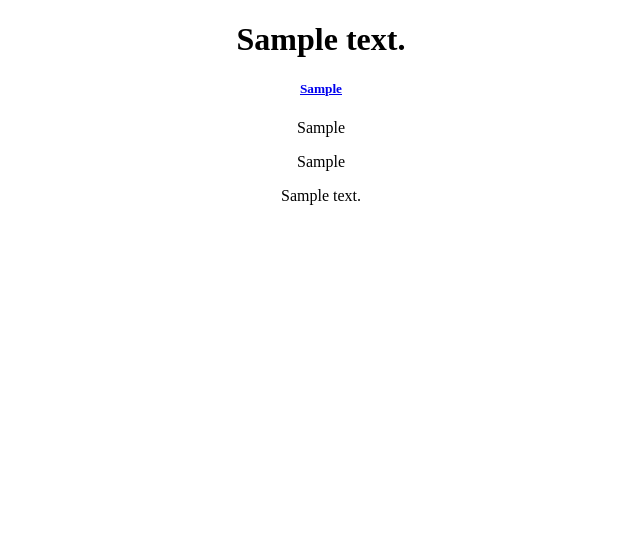
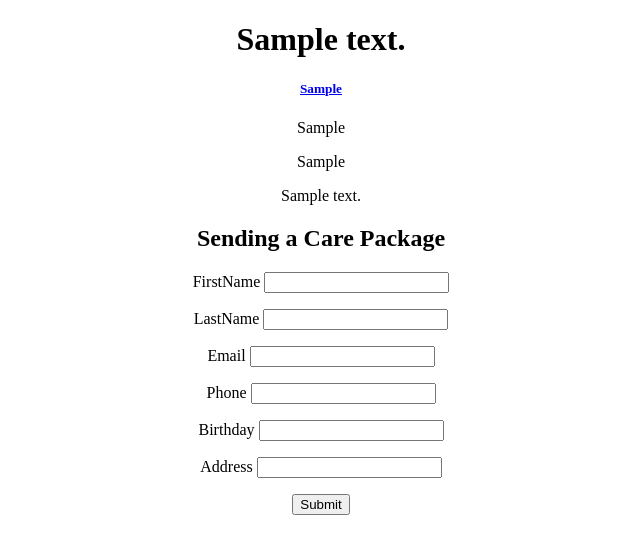
Before and after one commit to SandyC1000/iCareMagicBox, a Flask app: page /package/1 in a window 1280 px wide. Shown: the top 554 px of the page, without its empty margins (319-959 px from the left). Run offline with Flask 2, Linux system fonts and the light colour scheme; tables that the repository leaves empty hold one stand-in row (values such as "Sample post").

Commit message:
01/18/22 input recipient

```diff
--- a/crud.py
+++ b/crud.py
@@ -15,7 +15,22 @@ def create_user(fname, lname, email, password, phone, birthday, address) :
     db.session.commit()
     return user
 
-def create_package(package_type, msg_default, contents) :
+#1/18/22 - take email, return a user object!
+# SQLAlchemey to query user based on email
+# run crud interactivetly to check on user
+#return user object
+# File "/home/hackbright/src/Hackbright/PROJECT/iCareMagicBox/server.py", line 87, in package_recipient
+def get_user_by_email(User,email):
+    """ return user info ny email """
+    user_id = ""
+    User.query.all()
+    if User.query.filter(User.email == email).first():
+        user_id = User.query.get(User.user_id)
+    else:
+        return print("email {email} not found, please register !")
+    return print(f" User_id  {user_id}  email {email}")
+
+def create_package(package_type, msg_default, contents):
     package = Package(
             package_type = package_type,
             msg_default = msg_default,
@@ -25,7 +40,7 @@ def create_package(package_type, msg_default, contents) :
     db.session.commit()
     return package
 
-def create_recipient(user_id, sentpackage_type):
+def create_recipient():
     recipient = Recipient(
     fname = request.form.get("fname"),
     lname = request.form.get("lname"),
@@ -33,7 +48,7 @@ def create_recipient(user_id, sentpackage_type):
     phone = request.form.get("phone"),
     birthday = request.form.get("birthday"),
     address = request.form.get("address"),
-    user_id= user_id,
+    user_id = session["User.user_id"],
     sentpackage_id = sentpackage_id )
 
     db.session.add(recipient)
--- a/model.py
+++ b/model.py
@@ -48,7 +48,7 @@ class Recipient(db.Model):
     fname = db.Column(db.String(30),
                       nullable = False, unique = True, )
     lname = db.Column(db.String(30),
-                      nullable = False, unique = True, )
+                      nullable = False, unique = False, )
     email = db.Column(db.String(30),
                     nullable = False, unique = True, )
     phone  = db.Column(db.String,
@@ -59,7 +59,7 @@ class Recipient(db.Model):
                 nullable = False, )
     user_id = db.Column(db.Integer, db.ForeignKey('users.user_id'),
                          nullable=False)
-    sentpackage_id = db.Column(db.String, db.ForeignKey('sentpackages.sentpackage_id'),
+    sentpackage_id = db.Column(db.Integer, db.ForeignKey('sentpackages.sentpackage_id'),
                          nullable=False)
 
     user = db.relationship("User", backref="recipients")
@@ -108,7 +108,7 @@ class Sentpackage(db.Model):
                         nullable = False,)
     user_id = db.Column(db.Integer, db.ForeignKey('users.user_id'),
                          nullable=False,)
-    package_type = db.Column(db.String, db.ForeignKey('packages.package_type'),
+    package_id = db.Column(db.Integer, db.ForeignKey('packages.package_id'),
                          nullable=False,)
 
     user = db.relationship("User", backref="users")
--- a/server.py
+++ b/server.py
@@ -17,27 +17,35 @@ def homepage():
 @app.route("/login", methods=["POST"])
 def login_user():
     """Create a new user."""
+
     email = request.form.get("email")
-    password= request.form.get("password")
-    user = crud.get_user_by_email(email, password)
+    password = request.form.get("password")
+    user = crud.get_user_by_email(User,email)
    # query user by email, check if match email in table users and if password match.
     if user:
-        flash("Cannot create an account with that email. Try again.")
+        flash("Welcome back for more kindness.")
+        session['user_id'] = 1 #
     else:
-        crud.create_user(email, password)
-        flash("Success! User has been created. Please log in.")
+
+        flash("User email not found.")
+    # session['user'] = user
+
+
     return redirect("/")
 
 @app.route("/register", methods=["POST"])
 def register_user():
     """Create a new user."""
-    fname = request.form.get("fname"),
-    lname = request.form.get("lname"),
+    fname = request.form.get("fname")
+    lname = request.form.get("lname")
     email = request.form.get("email")
     password= request.form.get("password")
-    phone = request.form.get("phone"),
-    birthday = request.form.get("birthday"),
+    phone = request.form.get("phone")
+    birthday = request.form.get("birthday")
     address = request.form.get("address")
+
+    print(f"user_name = {fname}")
+    print(f"user_email = {email}")
 
     user = crud.create_user(fname, lname, email, password, phone, birthday, address)
     return redirect("/")
@@ -46,47 +54,51 @@ def register_user():
 def list_packages():
     """Display all care packages"""
     package_list = crud.get_all_packages()
+
     return render_template("all_carepackages.html", package_list=package_list)
 
-# write a template with a form to gather information about the recipient => recipient.html
-# render that template (with the reciepnt form) on @app.route("/package/<package_id>")
-# give the form action="/recipient"
-# write/modifiy the route to handle the infomration sent in the html form
-    # print the information from the form so that you can see it in your terminal
-    # print statments should look like print(f"recipenjt_name = {fname}")
-# at this point, you are just testing out the routes and tempate to see that you can use them
-    # ytou are noit yet adding the recipient to the db
-# small amounts of code at a time == less places for bugs to hide :)
+# 1- write a template with a form to gather information about the recipient => recipient.html
+# 2- render that template (with the reciepnt form) on @app.route("/package/<package_id>")
+# 3 - give the form action="/recipient"
+# 4 - write/modifiy the route to handle the infomration sent in the html form
+# 5 - print the information from the form so that you can see it in your terminal
+# 6 - print statements should look like print(f"recipent_name = {fname}")
+# 7 - at this point, you are just testing out the routes and template to see that you can use them
+# 8 - you are not yet adding the recipient to the db
+# 9 - small amounts of code at a time == less places for bugs to hide :)
 
 
-@app.route("/package/<package_id>")      #package_id
+@app.route("/package/<package_id>")
 def display_packagedetail(package_id):
-
-
     package = crud.get_package_detail(package_id)
+    session['package_id'] = package_id
 #   return f"******{package_id}" #form of recipient
     return render_template("package_detail.html", package_id=package_id, package = package)
 
-@app.route("/recipient")
-def package_recipient(user_id, sentpackage_type):
+@app.route("/recipient", methods=["POST"])
+def package_recipient():
     """Create a new recipient."""
-    fname = request.form.get("fname"),
-    lname = request.form.get("lname"),
+    fname = request.form.get("fname")
+    lname = request.form.get("lname")
     email = request.form.get("email")
-    phone = request.form.get("phone"),
-    birthday = request.form.get("birthday"),
+    phone = request.form.get("phone")
+    birthday = request.form.get("birthday")
     address = request.form.get("address")
-    user_id= request.args.get(user_id)
-    sentpackage_id = request.args.get(sentpackage_id)
+    user_id = session['user_id']
+    sentpackage_id = session['package_id']
 
+    # print the recipients HERE!!
+    print("==>>RECIPIENT confirm:\n",fname, lname, email, phone, birthday, address,user_id, sentpackage_id)
+    print(f"type of fname == {type(fname)}")
+    print(f"type of email == {type(email)}")
 
     recipient = crud.create_recipient(fname, lname, email, phone, birthday, address, user_id, sentpackage_id)
 
-    return redirect("/buy_transaction", recipient)
+    return redirect("/checkout", recipient)
 
-@app.route("/buy_transaction", methods=["POST"])
-def buy_transaction(recipient):
-    print(">>> *** Future Buy Package Transaction ***")
+@app.route("/checkout")
+def checkout(recipient):
+    print(">>> *** Future Checkout Package Transaction ***  {recipient}")
     return redirect("/")
 
 if __name__ == "__main__":
--- a/templates/package_detail.html
+++ b/templates/package_detail.html
@@ -14,6 +14,30 @@
             <p>{{package.contents}}</p>
         </div>
 
+        <h2>Sending a Care Package</h2>
+        <form action="/recipient" method="POST">
+            <p>
+                FirstName <input type="text" name="fname">
+            </p>
+            <p>
+                LastName <input type="text" name="lname">
+            </p>
+            <p>
+                Email <input type="text" name="email">
+            </p>
+            <p>
+                Phone <input type="text" name="phone">
+            </p>
+            <p>
+                Birthday <input type="text" name="birthday">
+            </p>
+            <p>
+                Address <input type="text" name="address">
+            </p>
+          <p>
+            <input type="submit">
+          </p>
+        </form>
 
 
 </div>
```
